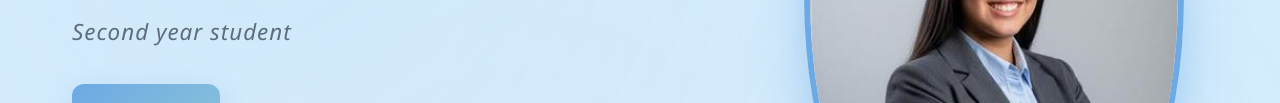
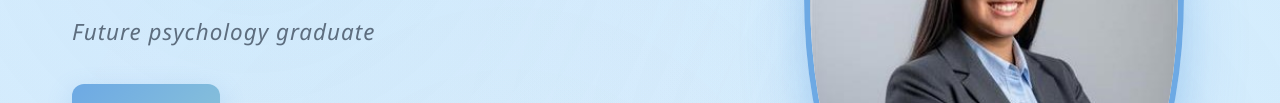
Before and after one commit to jaelgonzalez2007-byte/PORTAFOLIO, a plain HTML site: page index.html in a window 1280 px wide. Shown: the part 352-455 px from the top of the page. Drawn offline with nearby package versions, Linux system fonts and the light colour scheme.

Commit message:
index.html

```diff
--- a/index.html
+++ b/index.html
@@ -33,7 +33,7 @@
         <div class="text-content">
             <div class="soy"></div>
             <div class="ruben-soto">Damaris González</div>
-            <div class="profession">Second year student</div>
+            <div class="profession">Future psychology graduate</div>
             <a href="Hoja de Vida Administración Poca Experiencia Sencilla Blanco y Azul (2).pdf" class="cta-button" download="CV-Damaris-Gonzalez.pdf">
     📄 My CV
 </a>
```
